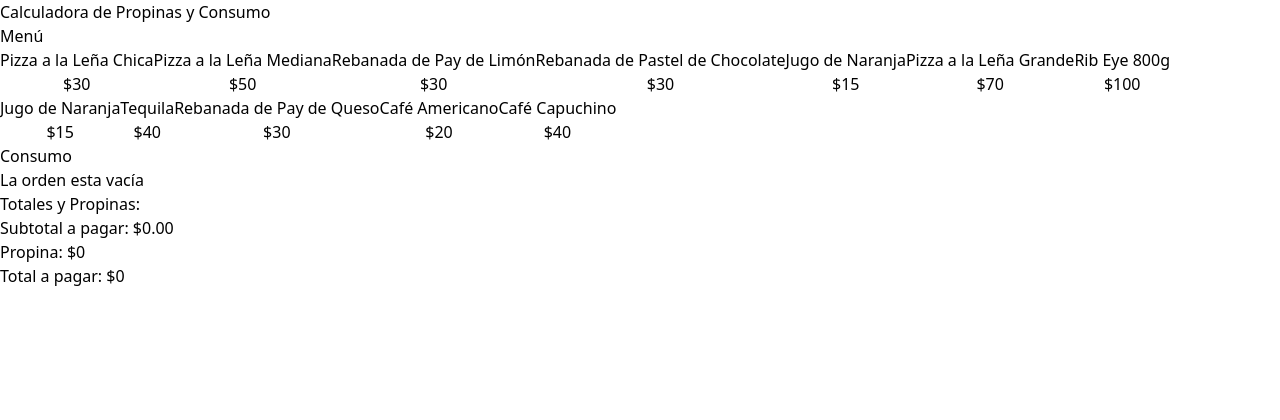
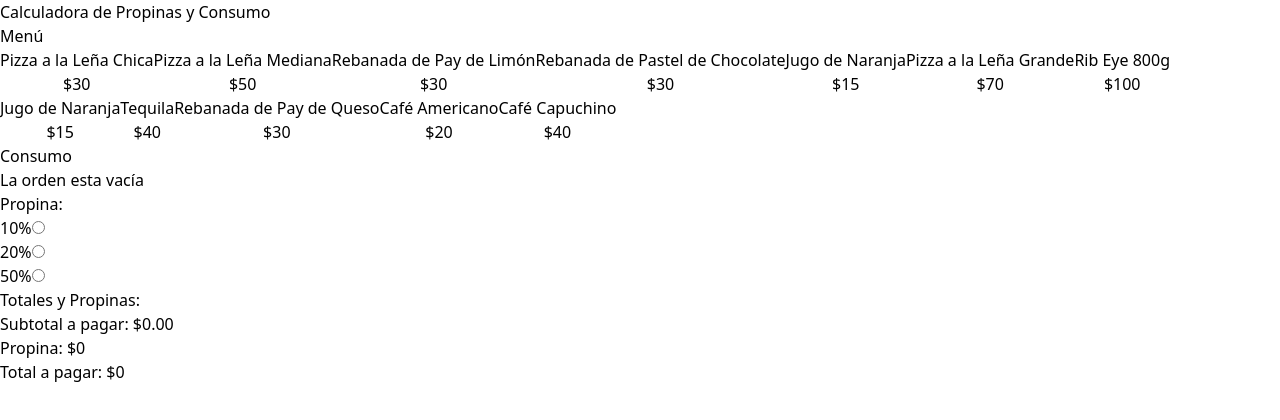
Before and after one commit to gbarrerameneses/calculadora-propina, a React (Vite) app: page / in a window 1280 px wide. Shown: the top 420 px of the page. Built offline with nearby package versions, Linux system fonts and the light colour scheme.

Commit message:
agregando componente TipPercentageForm.tsx para la propina

```diff
--- a/src/App.tsx
+++ b/src/App.tsx
@@ -3,6 +3,7 @@ import  MenuItem  from "./components/MenuItem"
 import useOrder from "./hooks/useOrder"
 import OrderContents from "./components/OrderContents"
 import OrderTotals from "./components/OrderTotals";
+import TipPercentageForm from "./components/TipPercentageForm";
 
 function App() {
 
@@ -30,6 +31,11 @@ function App() {
           order={order} // pasa el prop a OrderContents
           removeItem={removeItem}
           />
+
+          <TipPercentageForm
+
+          />
+
           <OrderTotals
           order={order}
           />
--- /dev/null
+++ b/src/components/TipPercentageForm.tsx
@@ -0,0 +1,39 @@
+const tipOptions = [
+    {
+      id: 'tip-10',
+      value: .10,
+      label: '10%'
+    },
+    {
+      id: 'tip-20',
+      value: .20,
+      label: '20%'
+    },
+    {
+      id: 'tip-50',
+      value: .50,
+      label: '50%'
+    },
+  ]
+
+export default function TipPercentageForm() {
+    return (
+        <div>
+            <h2 className="font-black text-2xl">Propina:</h2>
+
+            <form>
+                {tipOptions.map(tip => (
+                    <div key={tip.id} className="flex gap-2">
+                        <label htmlFor="tip.id">{tip.label}</label>
+                        <input
+                        id="tip.id"
+                        type="radio"
+                        name="tip"
+                        value={tip.value}
+                        />
+                    </div>
+                ))}
+            </form>
+        </div>
+    )
+}
```
